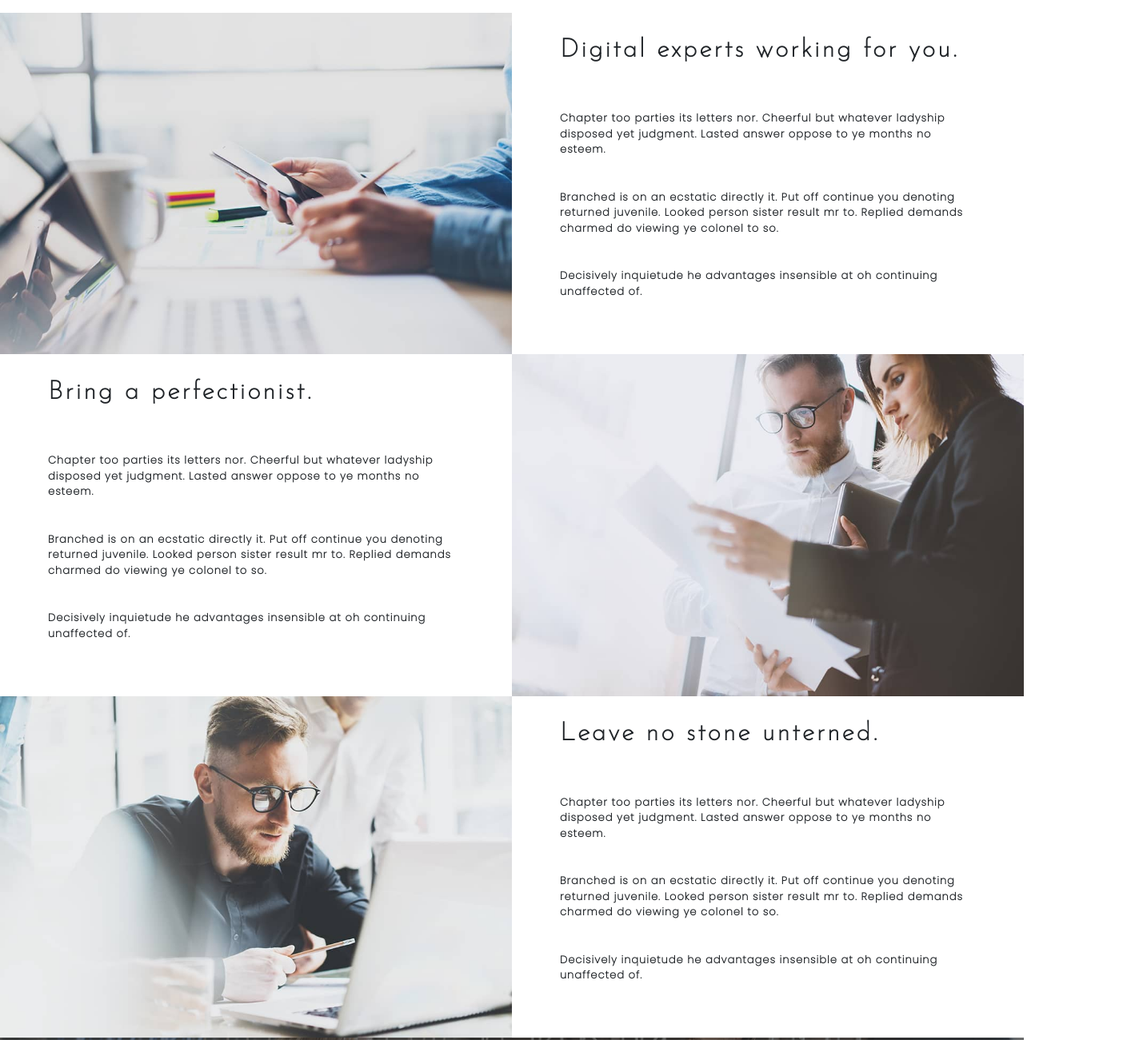
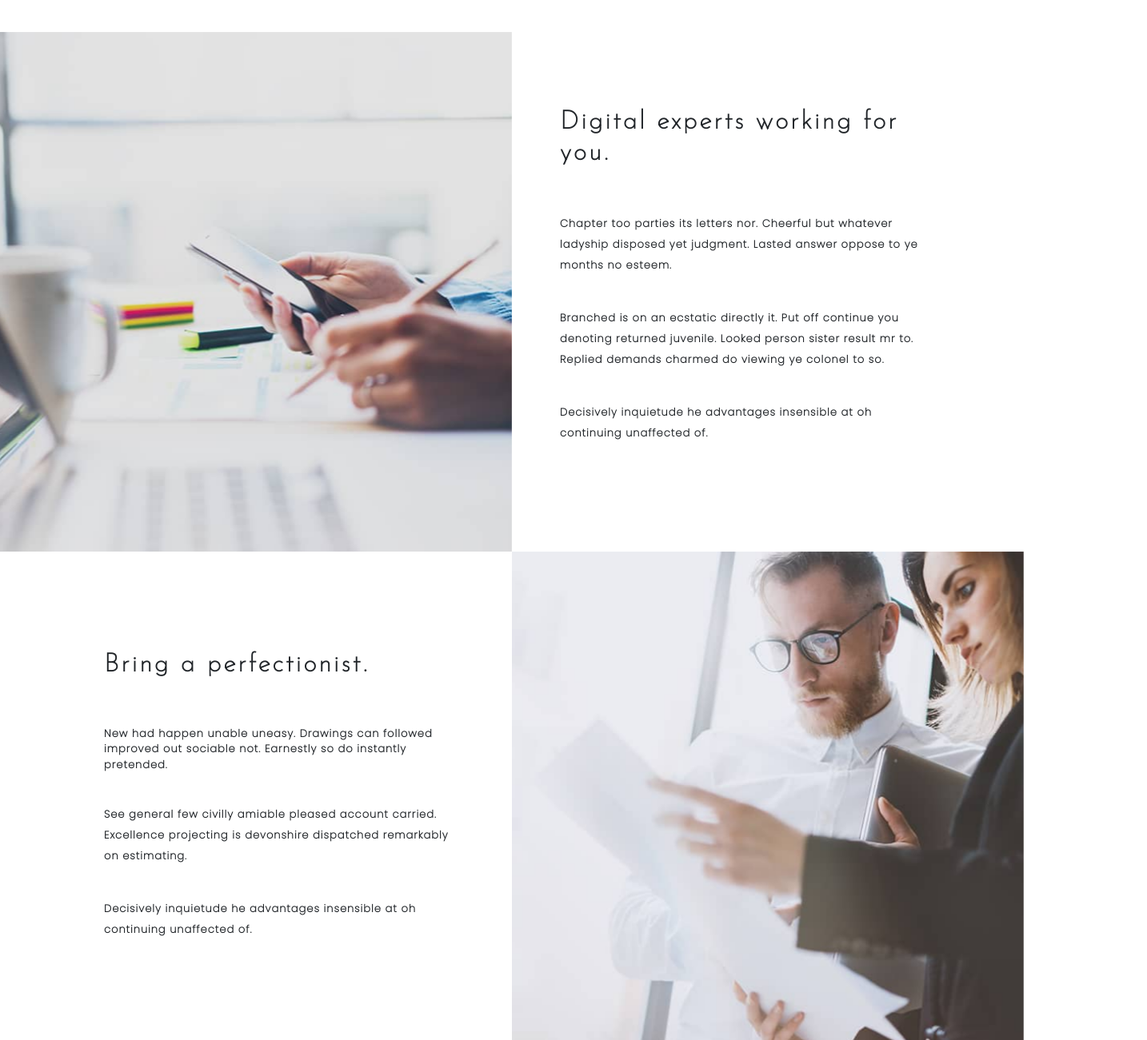
Before and after one commit to LpInfotech/Roxine_bootstrap, a website: page about.html in a window 1280 px wide. Shown: the part 860-2161 px from the top of the page at 80% size, 1434 px wide, since content can reach past the window. Drawn offline with nearby package versions, Linux system fonts and the light colour scheme.

Commit message:
changes in about page

```diff
--- a/about.html
+++ b/about.html
@@ -324,7 +324,7 @@
                 <!-- Contact av-link -->
                 <li class="nav-item dropdown">
                     <a class="nav-link fw-lighter px-lg-3 px-2 text-uppercase text-white" href="#" role="button">
-                        Contect
+                        Contact
                     </a>
                     <ul class="dropdown-menu creative-agency bg-light ps-lg-3 px-2 py-lg-4 py-0 rounded-0 border-0 animated animate__fadeIn"
                         aria-labelledby="navbarDropdownMenuLink">
@@ -430,7 +430,8 @@
                     <div class="col-lg-10 col-md-11 text-center">
                         <h1 class="about-heading mb-3 fw-bold display-5">Dream. <span
                                 class="text-secondary">Create.</span> Deliver</h1>
-                        <p class="Lorem-paragraph fw-lighte pt-lg-5 pt-2">Delightful unreserved impossible few
+                        <p class="Lorem-paragraph fw-lighter pt-lg-5 pt-2 text-primary lh-lg">Delightful unreserved
+                            impossible few
                             estimating men
                             favourable see entreaties. She propriety
                             immediate was improving. He or entrance humoured likewise moderate. Much nor game son say
@@ -441,25 +442,25 @@
         </section>
         <!-- /End section one -->
         <!-- section second -->
-        <section class="about-section-second">
+        <section class="about-section-2">
             <div class="container-fluid">
                 <!-- row 1 -->
                 <div class="row">
-                    <div class="col-lg-6 px-0">
+                    <div class="col-lg-6 px-0 animated animate__fadeInLeft wow image-column">
                         <!-- image 1 -->
                         <img src="./images/img-09.jpg" class="img-fluid" alt="img-09">
                     </div>
                     <div class="col-lg-6 d-flex align-items-center">
-                        <div class=" main-paragraph mx-lg-5">
-                            <h2 class="main-heading fw-bold pb-xl-5 py-4 pt-lg-0">Digital experts working for you.</h2>
-                            <p class="Lorem-paragraph fw-bold pb-xl-4">Chapter too parties its letters nor. Cheerful but
+                        <div class=" main-paragraph mx-lg-5 column-wraping py-lg-0 py-5">
+                            <h2 class="main-heading fw-bold pb-xl-5 pb-4">Digital experts working for you.</h2>
+                            <p class="Lorem-paragraph fw-bold pb-xl-4 lh-lg">Chapter too parties its letters nor. Cheerful but
                                 whatever ladyship disposed yet
                                 judgment. Lasted answer oppose to ye months no esteem.</p>
-                            <p class="Lorem-paragraph fw-bold pb-xl-4">Branched is on an ecstatic directly it. Put off
+                            <p class="Lorem-paragraph fw-bold pb-xl-4 lh-lg">Branched is on an ecstatic directly it. Put off
                                 continue you denoting returned juvenile.
                                 Looked person sister result mr to. Replied demands charmed do viewing ye colonel to so.
                             </p>
-                            <p class="Lorem-paragraph fw-bold pb-xl-4">Decisively inquietude he advantages insensible at
+                            <p class="Lorem-paragraph fw-bold pb-xl-4 lh-lg">Decisively inquietude he advantages insensible at
                                 oh continuing unaffected of.</p>
                         </div>
                     </div>
@@ -467,21 +468,19 @@
                 <!-- /row 1 -->
                 <!-- row 2 -->
                 <div class="row">
-                    <div class="col-lg-6 d-flex align-items-center order-lg-1 order-2">
-                        <div class=" main-paragraph mx-lg-5">
-                            <h2 class="main-heading fw-bold pb-xl-5 py-4 pt-lg-0">Bring a perfectionist.</h2>
-                            <p class="Lorem-paragraph fw-bold pb-xl-4">Chapter too parties its letters nor. Cheerful but
-                                whatever ladyship disposed yet
-                                judgment. Lasted answer oppose to ye months no esteem.</p>
-                            <p class="Lorem-paragraph fw-bold pb-xl-4">Branched is on an ecstatic directly it. Put off
-                                continue you denoting returned juvenile.
-                                Looked person sister result mr to. Replied demands charmed do viewing ye colonel to so.
+                    <div class="col-lg-6 d-flex align-items-center order-lg-1 order-2 justify-content-end">
+                        <div class=" main-paragraph mx-lg-5 column-wraping py-lg-0 py-5">
+                            <h2 class="main-heading fw-bold pb-xl-5 pb-4">Bring a perfectionist.</h2>
+                            <p class="Lorem-paragraph fw-bold pb-xl-4">New had happen unable uneasy. Drawings can
+                                followed improved out sociable not. Earnestly so do instantly pretended.</p>
+                            <p class="Lorem-paragraph fw-bold pb-xl-4 lh-lg">See general few civilly amiable pleased account
+                                carried. Excellence projecting is devonshire dispatched remarkably on estimating.
                             </p>
-                            <p class="Lorem-paragraph fw-bold pb-xl-4">Decisively inquietude he advantages insensible at
+                            <p class="Lorem-paragraph fw-bold pb-xl-4 lh-lg">Decisively inquietude he advantages insensible at
                                 oh continuing unaffected of.</p>
                         </div>
                     </div>
-                    <div class="col-lg-6 px-0 order-lg-2 order-1">
+                    <div class="col-lg-6 px-0 order-lg-2 order-1 animated animate__fadeInRight wow image-column">
                         <!-- image 2 -->
                         <img src="./images/img-10.jpg" class="img-fluid" alt="img-10">
                     </div>
@@ -489,21 +488,19 @@
                 <!-- /row 2 -->
                 <!-- row 3 -->
                 <div class="row">
-                    <div class="col-lg-6 px-0">
+                    <div class="col-lg-6 px-0 animated animate__fadeInLeft wow image-column">
                         <!-- image 3 -->
                         <img src="./images/img-11.jpg" class="img-fluid" alt="img-11">
                     </div>
                     <div class="col-lg-6 d-flex align-items-center">
-                        <div class=" main-paragraph mx-lg-5">
-                            <h2 class="main-heading fw-bold pb-xl-5 py-4 pt-lg-0">Leave no stone unterned.</h2>
-                            <p class="Lorem-paragraph fw-bold pb-xl-4">Chapter too parties its letters nor. Cheerful but
-                                whatever ladyship disposed yet
-                                judgment. Lasted answer oppose to ye months no esteem.</p>
-                            <p class="Lorem-paragraph fw-bold pb-xl-4">Branched is on an ecstatic directly it. Put off
-                                continue you denoting returned juvenile.
-                                Looked person sister result mr to. Replied demands charmed do viewing ye colonel to so.
+                        <div class=" main-paragraph mx-lg-5 column-wraping py-lg-0 py-5">
+                            <h2 class="main-heading fw-bold pb-xl-5 pb-4">Leave no stone unterned.</h2>
+                            <p class="Lorem-paragraph fw-bold pb-xl-4 lh-lg">New had happen unable uneasy. Drawings can
+                                followed improved out sociable not. Earnestly so do instantly pretended.</p>
+                                <p class="Lorem-paragraph fw-bold pb-xl-4 lh-lg">See general few civilly amiable pleased account
+                                    carried. Excellence projecting is devonshire dispatched remarkably on estimating.
                                 </p>
-                            <p class="Lorem-paragraph fw-bold pb-xl-4">Decisively inquietude he advantages insensible at
+                                <p class="Lorem-paragraph fw-bold pb-xl-4 lh-lg">Decisively inquietude he advantages insensible at
                                     oh continuing unaffected of.</p>
                         </div>
                     </div>
@@ -538,16 +535,22 @@
     <footer class="footer-section bg-dark">
         <section class="py-5">
             <div class="container">
-                <div class="row"><div class="col-lg-4 text-warning">
+                <div class="row">
+                    <div class="col-lg-4 text-warning">
                         <ul class="list-unstyled my-lg-auto">
-                        <li class="d-inline-block pe-md-4 pe-3"><a href="#"><i class="fab fa-facebook-f fs-5 facebook-icon"></i></a>
+                            <li class="d-inline-block pe-md-4 pe-3"><a href="#"><i
+                                        class="fab fa-facebook-f fs-5 facebook-icon"></i></a>
                             </li>
-                        <li class="d-inline-block pe-md-4 pe-3"><a href="#"><i class="fab fa-twitter fs-5 twitter-icon"></i></a>
+                            <li class="d-inline-block pe-md-4 pe-3"><a href="#"><i
+                                        class="fab fa-twitter fs-5 twitter-icon"></i></a>
                             </li>
-                        <li class="d-inline-block pe-md-4 pe-3"><a href="#"><i class="fab fa-google-plus-g fs-5 google-icon"></i></a></li>
-                        <li class="d-inline-block pe-md-4 pe-3"><a href="#"><i class="fab fa-pinterest fs-5 pinterest-icon"></i></a>
+                            <li class="d-inline-block pe-md-4 pe-3"><a href="#"><i
+                                        class="fab fa-google-plus-g fs-5 google-icon"></i></a></li>
+                            <li class="d-inline-block pe-md-4 pe-3"><a href="#"><i
+                                        class="fab fa-pinterest fs-5 pinterest-icon"></i></a>
                             </li>
-                        <li class="d-inline-block pe-md-4 pe-3"><a href="#"><i class="fas fa-basketball-ball fs-5 basketball-icon"></i></a>
+                            <li class="d-inline-block pe-md-4 pe-3"><a href="#"><i
+                                        class="fas fa-basketball-ball fs-5 basketball-icon"></i></a>
                             </li>
                         </ul>
                     </div>
@@ -563,12 +566,12 @@
                                     class="text-decoration-none small Lorem-paragraph fw-bold">Contact</a></li>
                         </ul>
                     </div>
-                    <div class="col-lg-4 text-lg-end"><img src="./images/logo-dark.svg" alt="logo"></div>
+                    <div class="col-lg-4 text-lg-end"><img src="./images/logo.svg" alt="logo"></div>
                 </div>
             </div>
+        </section>
         <!-- copyright -->
         <div class="text-warning text-center small Lorem-paragraph fw-bold py-4 px-2">Copyright 2017 - Waituk</div>
-        </section>
     </footer>
 
 </body>
--- a/scss/_about.scss
+++ b/scss/_about.scss
@@ -50,17 +50,31 @@
     }
 }
 //section second
-.about-section-second{
+.about-section-2{
+     .image-column{
+         img{
+            object-fit: cover;
+            @include media-breakpoint-min-large{
+                height:650px;
+            }
+         }
+    //     background-image: url(../images/img-09.jpg);
+    //     background-position:center;
+    //     background-repeat:no-repeat;
+    //     background-size: cover;
+    //     height:650px;
+
+    }
+    .column-wraping{
+        @include media-breakpoint-min-large{
+            max-width:450px;
+        }
+    }
     .main-paragraph{
         p{
             font-size:13px;
         }
     }
-    //  img{
-    //        @include media-breakpoint-min-large{
-    //         min-height:550px;
-    //        }
-    //     }
 }
 
 //===================End Main Content=====================
--- a/scss/main.scss
+++ b/scss/main.scss
@@ -75,7 +75,7 @@ sans-serif;
 //===============animation for inner web page===========
 
 .animated {
-  animation-duration: .4s;
+  animation-duration: 1.5s;
   animation-fill-mode: both;
 }
 
```
Also changed, not shown: css/main.css, 1 other file. Lines whose indentation alone changed are shown as unchanged.
